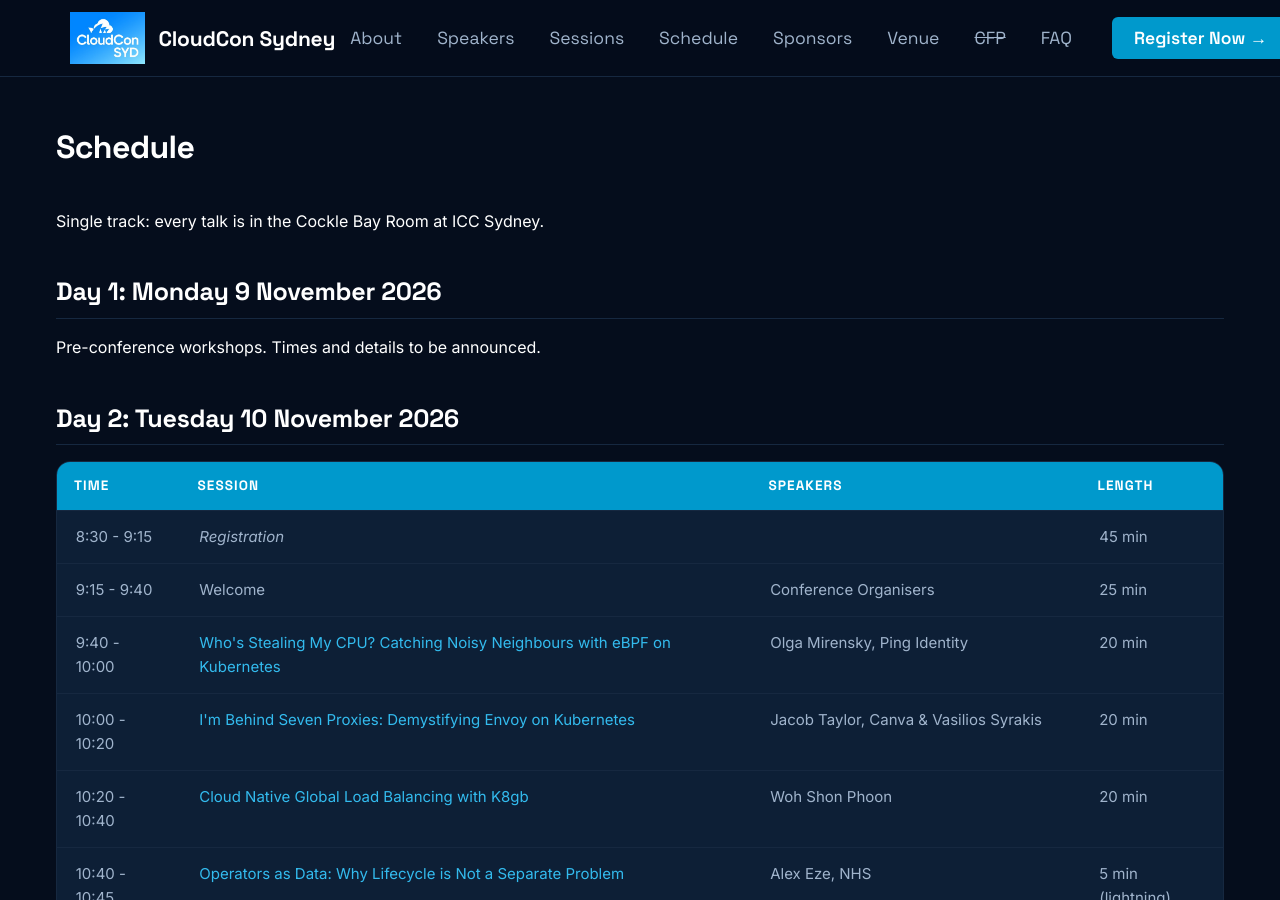
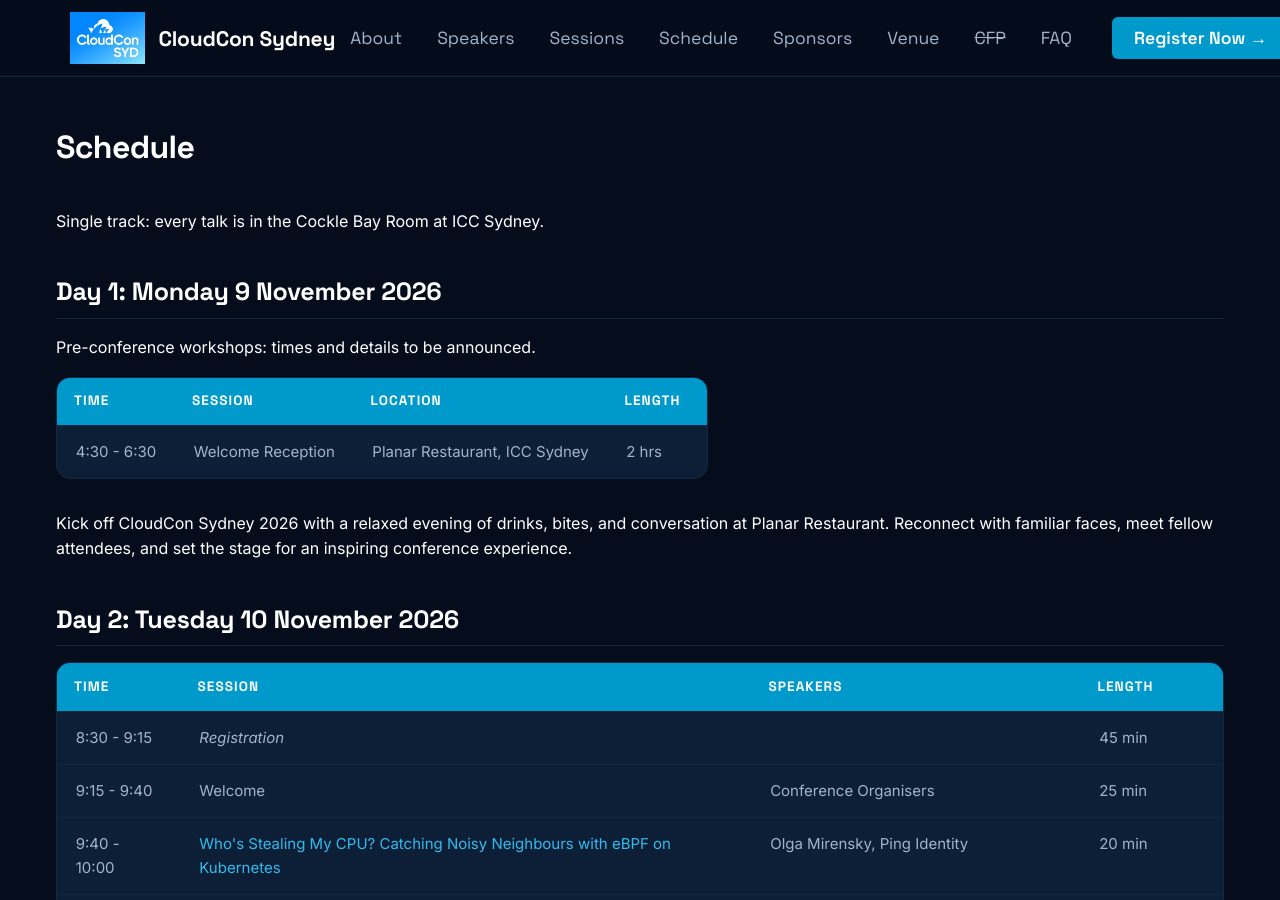
Before and after one commit to cloudconau/site, an MkDocs documentation site: the page built from docs/agenda.md, in a window 1280 px wide and 900 px high. Built offline with MkDocs 1.6.1 and Material for MkDocs 9.7.7, drawn with Linux system fonts in a browser that asks for light colours.

Commit message:
feat: add the Day 1 welcome reception to the schedule
Monday 9 November, 4:30-6:30 pm at Planar Restaurant, ICC Sydney, with
the organisers' description. It appears on Day 1 of both the homepage
schedule and the Agenda page, as a timetable row in the same style as
Day 2. The pre-conference workshops note stays above it.

Co-Authored-By: Claude Opus 5.5 <noreply@anthropic.com>

```diff
--- a/docs/agenda.md
+++ b/docs/agenda.md
@@ -10,7 +10,13 @@ Single track: every talk is in the Cockle Bay Room at ICC Sydney.
 
 ## Day 1: Monday 9 November 2026
 
-Pre-conference workshops. Times and details to be announced.
+Pre-conference workshops: times and details to be announced.
+
+| Time | Session | Location | Length |
+|---|---|---|---|
+| 4:30 - 6:30 | Welcome Reception | Planar Restaurant, ICC Sydney | 2 hrs |
+
+Kick off CloudCon Sydney 2026 with a relaxed evening of drinks, bites, and conversation at Planar Restaurant. Reconnect with familiar faces, meet fellow attendees, and set the stage for an inspiring conference experience.
 
 ## Day 2: Tuesday 10 November 2026
 
```
Also changed, not shown: docs/index.html (+19 -3 lines).
